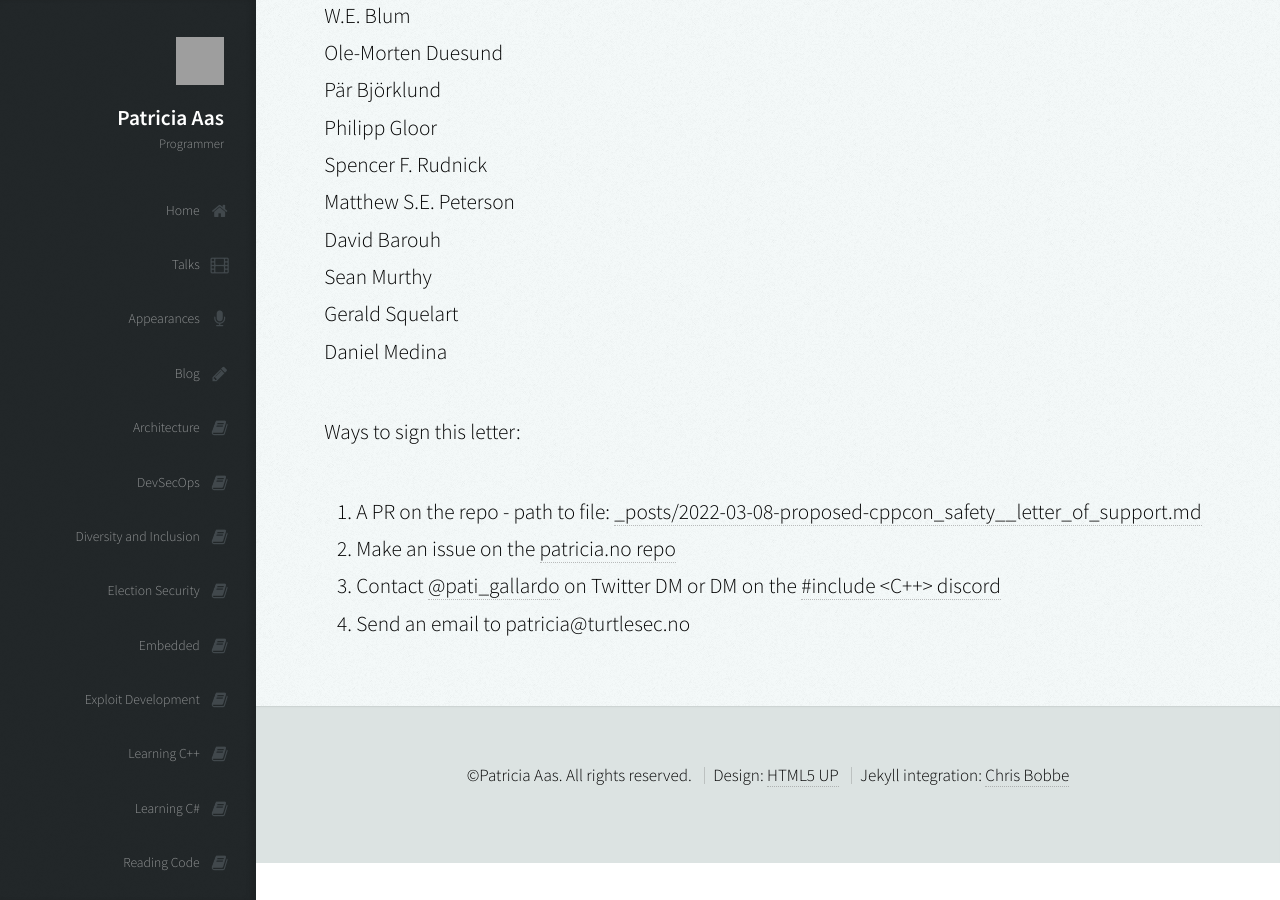
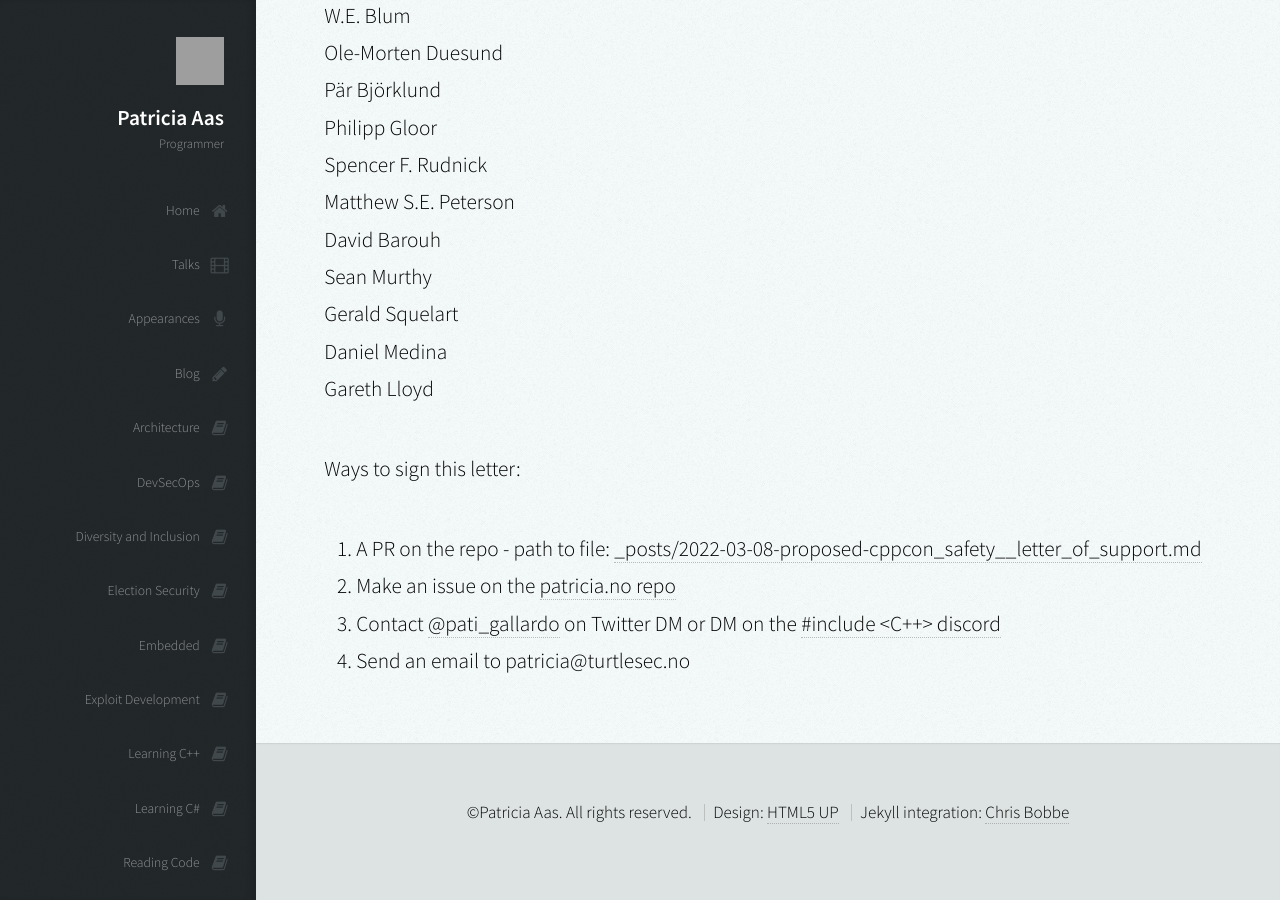
Before and after one commit to patricia-gallardo/patricia-gallardo.github.io, a Jekyll site: the page built from _posts/2022-03-08-proposed-cppcon_safety__letter_of_support.md, in a window 1280 px wide and 900 px high, scrolled down 9666 px. Built offline with Jekyll 4.4.1, drawn with Linux system fonts in a browser that asks for light colours; nearby versions of some CDN libraries; grey boxes are pictures that could not be loaded.

Commit message:
Add my name: Gareth Lloyd

```diff
--- a/_posts/2022-03-08-proposed-cppcon_safety__letter_of_support.md
+++ b/_posts/2022-03-08-proposed-cppcon_safety__letter_of_support.md
@@ -267,6 +267,7 @@ David Barouh <br>
 Sean Murthy <br>
 Gerald Squelart <br>
 Daniel Medina <br>
+Gareth Lloyd <br>
 
 
 Ways to sign this letter:
```
